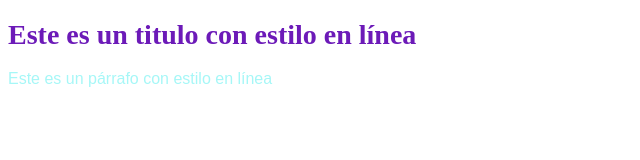
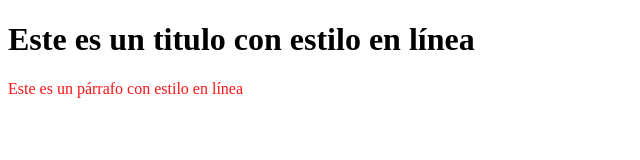
Before and after one commit to Brendy-OC/Modulo8, a plain HTML site: page index.html in a window 1280 px wide. Shown: the whole page, without its empty margins (0-640 px from the left). Drawn offline with Linux system fonts and the light colour scheme.

Commit message:
CSS a nivel de página

```diff
--- a/index.html
+++ b/index.html
@@ -3,11 +3,18 @@
     <head>
         <title>Archivos CSS</title>
     </head>
+    <style>
+        <h1{
+            color: rgb(8, 8, 121);
+            font-size: 30px;
+        }
+        p{
+            color: rgb(252, 20, 20);
+            font-family: 'Times New Roman', Times, serif;
+        }
+    </style>
     <body>
-        <h1 style="color: rgb(108, 26, 184);font-size: 28px;">Este es un titulo con estilo en línea</h1>
-        <p style="color: rgb(166, 247, 247); font-family: Arial, Helvetica, sans-serif;"> Este es un párrafo con estilo en línea</p>
+        <h1>Este es un titulo con estilo en línea</h1>
+        <p> Este es un párrafo con estilo en línea</p>
     </body>
-
-
-
 </html>
```
